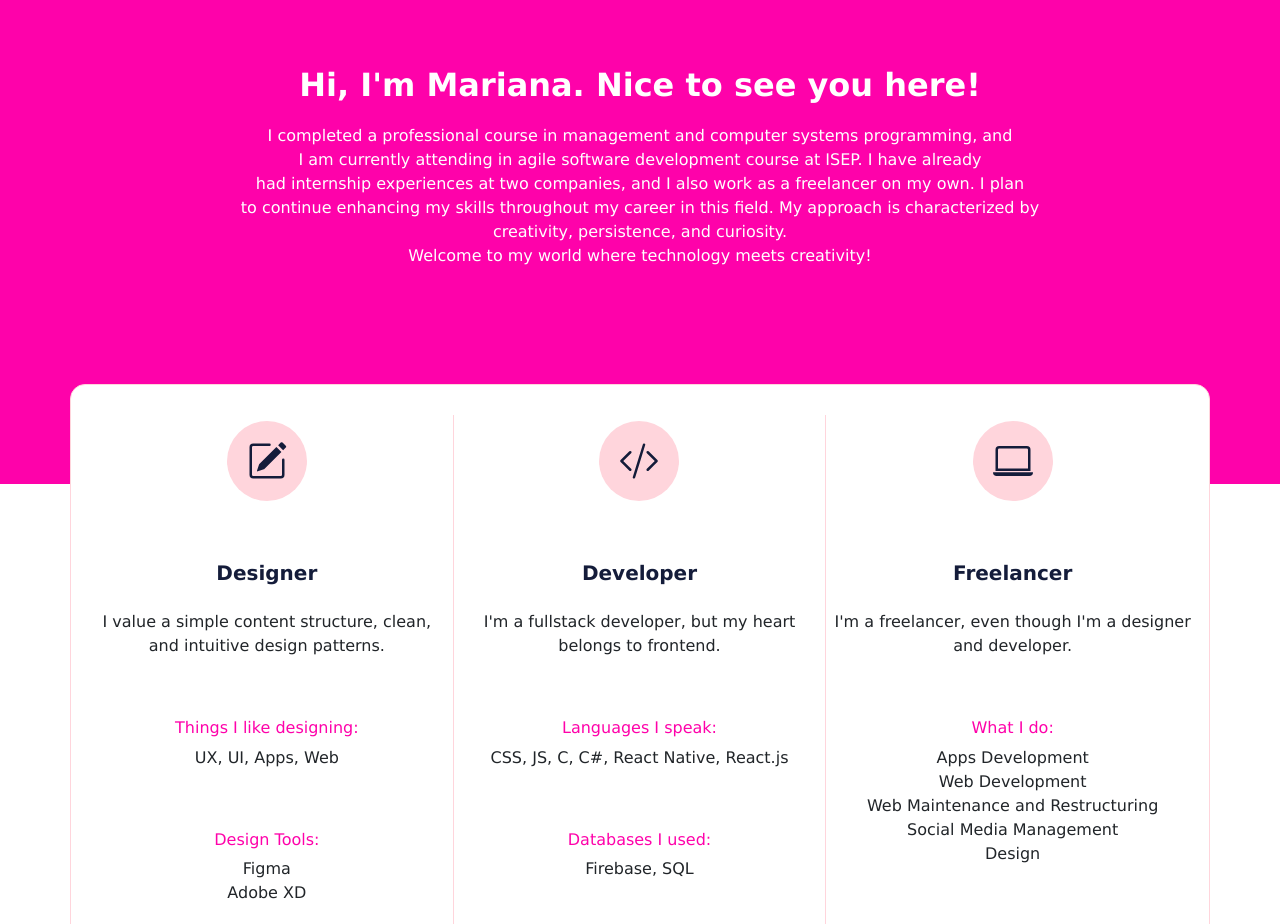
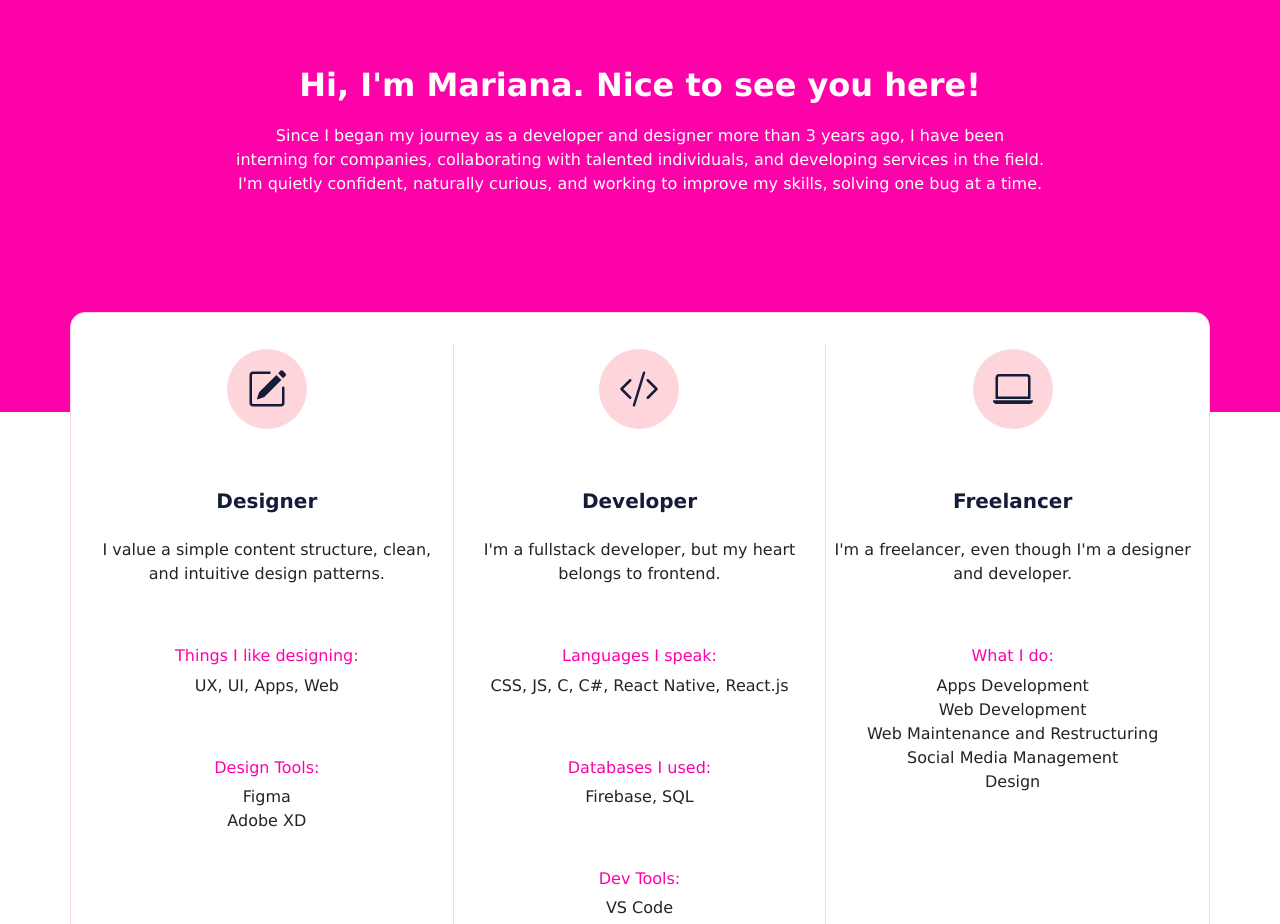
Before and after one commit to marianargabriel/marianargabriel.github.io, a plain HTML site: page index.html in a window 1280 px wide. Shown: the part 1060-1984 px from the top of the page. Drawn offline with nearby package versions, Linux system fonts and the light colour scheme.

Commit message:
finally done

```diff
--- a/index.html
+++ b/index.html
@@ -39,13 +39,9 @@
     <div class="container-fluid text-center">
         <div class="col">
             <h2 class="title-me"><b>Hi, I'm Mariana. Nice to see you here!</b></h2>
-            <p class="text-me">I completed a professional course in management and computer systems programming,
-                and<br>
-                I am currently attending in agile software development course at ISEP. I have already<br>
-                had internship experiences at two companies, and I also work as a freelancer on my own. I plan<br>
-                to continue enhancing my skills throughout my career in this field. My approach is characterized by<br>
-                creativity, persistence, and curiosity.<br>
-                Welcome to my world where technology meets creativity!
+            <p class="text-me">Since I began my journey as a developer and designer more than 3 years ago, I have been<br>
+                interning for companies, collaborating with talented individuals, and developing services in the field.<br>
+                I'm quietly confident, naturally curious, and working to improve my skills, solving one bug at a time.<br>
             </p>
         </div>
     </div>
```
